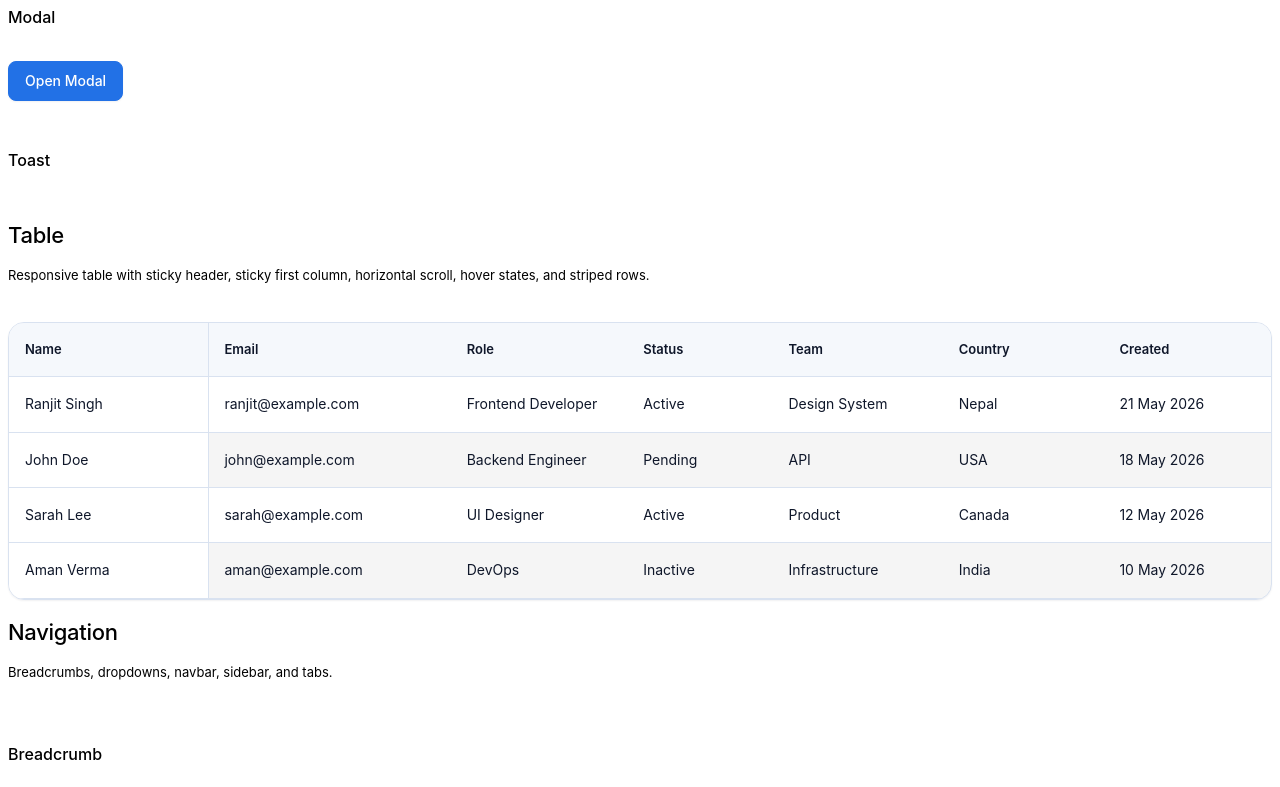
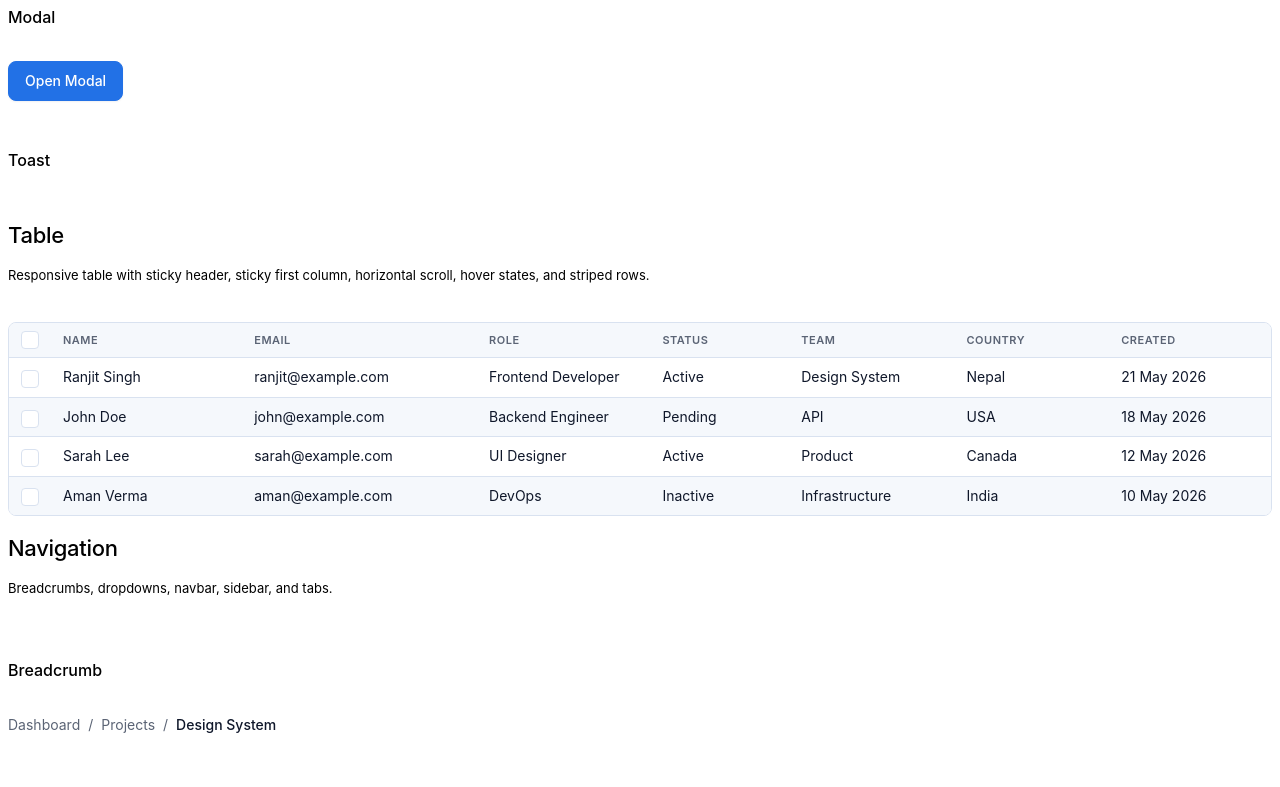
Before and after one commit to Siddhartha-Pandit/RachanaUI-1, a React (Vite) app: page / in a window 1280 px wide. Shown: the part 3356-4143 px from the top of the page. Built offline with nearby package versions, Linux system fonts and the light colour scheme.

Commit message:
feat: add reusable Table component with row selection and Checkboxes support

```diff
--- a/src/components/ui/Forms/Checkboxes/Checkboxes.tsx
+++ b/src/components/ui/Forms/Checkboxes/Checkboxes.tsx
@@ -1,8 +1,10 @@
 import "./Checkboxes.css";
+import { useEffect, useRef } from "react";
 
 interface CheckboxProps {
   label?: string;
   checked?: boolean;
+  indeterminate?: boolean;
   disabled?: boolean;
   onChange?: (checked: boolean) => void;
 }
@@ -10,29 +12,29 @@ interface CheckboxProps {
 export default function Checkboxes({
   label,
   checked,
+  indeterminate,
   disabled,
   onChange,
 }: CheckboxProps) {
+  const ref = useRef<HTMLInputElement>(null);
+
+  useEffect(() => {
+    if (ref.current) {
+      ref.current.indeterminate = !!indeterminate;
+    }
+  }, [indeterminate]);
+
   return (
     <label className="checkbox">
       <input
+        ref={ref}
         type="checkbox"
         checked={checked}
         disabled={disabled}
-        onChange={(e) =>
-          onChange?.(e.target.checked)
-        }
+        onChange={(e) => onChange?.(e.target.checked)}
       />
-
-      <span className="checkbox-box">
-        ✓
-      </span>
-
-      {label && (
-        <span className="checkbox-label">
-          {label}
-        </span>
-      )}
+      <span className="checkbox-box">✓</span>
+      {label && <span className="checkbox-label">{label}</span>}
     </label>
   );
 }
--- a/src/components/ui/Table/Table.css
+++ b/src/components/ui/Table/Table.css
@@ -1,157 +1,147 @@
 .table-wrapper {
   width: 100%;
-
-  border: 1px solid
-    var(--neutral-200);
-
-  border-radius: var(--radius-xl);
-
+  overflow: hidden;
+  border: 1px solid var(--neutral-200);
+  border-radius: var(--radius-md);
   background: var(--neutral-0);
-
-  overflow: hidden;
-
-  box-shadow: var(--shadow-sm);
 }
 
 .table-scroll {
   width: 100%;
-
   overflow-x: auto;
-  overflow-y: auto;
-
+  -webkit-overflow-scrolling: touch;
   scrollbar-width: thin;
-
-  scrollbar-color:
-    var(--neutral-200)
-    transparent;
+  scrollbar-color: var(--neutral-200) transparent;
 }
 
 .table-scroll::-webkit-scrollbar {
   height: 6px;
-  width: 6px;
+}
+
+.table-scroll::-webkit-scrollbar-track {
+  background: transparent;
 }
 
 .table-scroll::-webkit-scrollbar-thumb {
   background: var(--neutral-200);
-
   border-radius: var(--radius-full);
 }
 
 .table {
   width: 100%;
-
-  min-width: 800px;
-
   border-collapse: separate;
   border-spacing: 0;
+  min-width: 600px;
 }
 
+/* ── Header ── */
 .table-head {
-  position: relative;
-
-  padding:
-    var(--sp-4)
-    var(--sp-4);
-
   background: var(--neutral-50);
-
-  color: var(--neutral-700);
-
-  font-size: 13px;
+  color: var(--neutral-400);
+  font-size: 11px;
   font-weight: 600;
-
+  letter-spacing: 0.5px;
+  text-transform: uppercase;
+  padding: var(--sp-2) var(--sp-3);
+  border-bottom: 1px solid var(--neutral-200);
   white-space: nowrap;
-
-  border-bottom: 1px solid
-    var(--neutral-200);
-
-  z-index: 2;
 }
 
 .table-head-sticky {
   position: sticky;
-
   top: 0;
-
-  z-index: 20;
+  z-index: 10;
+  background: var(--neutral-50);
 }
 
-.table-row {
-  transition:
-    background-color
-      var(--motion-fast)
-      var(--ease-out);
+.table-head-check {
+  width: 40px;
+  padding-left: var(--sp-3);
+  /* sticky header check cell must also carry the header bg */
+  background: var(--neutral-50);
 }
 
-.table-row-striped:nth-child(even) {
-  background: rgba(
-    15,
-    23,
-    42,
-    0.02
-  );
+/* ── Sticky first column ── */
+.table-first-column {
+  position: sticky;
+  left: 0;
+  z-index: 5;
+  /* default bg — overridden per-state below */
+  background: var(--neutral-0);
 }
 
-.table-row-hover:hover {
-  background: var(--brand-50);
+/* Header row: first column sticky cell */
+thead .table-first-column {
+  background: var(--neutral-50);
+  z-index: 11;
+  /* above body sticky cells */
 }
 
+/* ── Rows ── */
+.table-row {
+  background: var(--neutral-0);
+  transition: background var(--motion-base) var(--ease-out);
+}
+
+/* Striped */
+.table-row-striped {
+  background: var(--neutral-50);
+}
+
+.table-row-striped .table-first-column {
+  background: var(--neutral-50);
+}
+
+/* Hover */
+.table-row-hover:hover {
+  background: var(--brand-50) !important;
+}
+
+.table-row-hover:hover .table-first-column {
+  background: var(--brand-50) !important;
+}
+
+/* Selected */
+.table-row-selected {
+  background: var(--brand-50) !important;
+}
+
+.table-row-selected .table-first-column {
+  background: var(--brand-50) !important;
+}
+
+.table-row-selected .table-cell {
+  border-top-color: transparent;
+  border-bottom-color: var(--brand-400);
+}
+
+/* ── Cells ── */
 .table-cell {
-  padding:
-    var(--sp-4)
-    var(--sp-4);
-
-  border-bottom: 1px solid
-    var(--neutral-200);
-
+  padding: var(--sp-2) var(--sp-3);
+  border-bottom: 1px solid var(--neutral-200);
   color: var(--neutral-700);
-
   font-size: 14px;
-
   white-space: nowrap;
-
+  overflow: hidden;
+  text-overflow: ellipsis;
   background: inherit;
 }
 
-.table-first-column {
-  position: sticky;
-
-  left: 0;
-
-  z-index: 10;
-
-  background: var(--neutral-0);
-
-  box-shadow:
-    1px 0 0
-    var(--neutral-200);
+.table-cell-check {
+  width: 40px;
+  padding-left: var(--sp-3);
 }
 
-.table-head.table-first-column {
-  z-index: 30;
-
-  background: var(--neutral-50);
+.table-row:last-child .table-cell {
+  border-bottom: none;
 }
 
-.table-empty {
-  padding: var(--sp-12);
-
-  text-align: center;
-
-  color: var(--neutral-400);
+/* ── Pagination slot ── */
+.table-pagination {
+  display: flex;
+  align-items: center;
+  justify-content: flex-end;
+  padding: var(--sp-3) var(--sp-4);
+  border-top: 1px solid var(--neutral-200);
+  background: var(--neutral-0);
 }
-
-@media (max-width: 768px) {
-  .table {
-    min-width: 700px;
-  }
-
-  .table-head,
-  .table-cell {
-    padding:
-      var(--sp-3)
-      var(--sp-3);
-
-    font-size: 13px;
-  }
-}
--- a/src/components/ui/Table/Table.tsx
+++ b/src/components/ui/Table/Table.tsx
@@ -1,141 +1,140 @@
+import { useState } from "react";
 import "./Table.css";
+import Checkboxes from "../Forms/Checkboxes/Checkboxes";
 
 interface TableColumn {
   key: string;
-
   title: string;
-
   width?: string;
-
   sticky?: boolean;
-
   align?: "left" | "center" | "right";
 }
 
 interface TableProps {
   columns: TableColumn[];
-
   data: Record<string, any>[];
-
   stickyHeader?: boolean;
-
   stickyFirstColumn?: boolean;
-
   striped?: boolean;
-
   hoverable?: boolean;
+  selectable?: boolean;
+  onSelectionChange?: (selectedIndices: number[]) => void;
+  paginationSlot?: React.ReactNode;
 }
 
 export default function Table({
   columns,
   data,
+  stickyHeader = true,
+  stickyFirstColumn = false,
+  striped = true,
+  hoverable = true,
+  selectable = true,
+  onSelectionChange,
+  paginationSlot,
+}: TableProps) {
+  const [selectedRows, setSelectedRows] = useState<Set<number>>(new Set());
 
-  stickyHeader = true,
+  const allSelected = data.length > 0 && selectedRows.size === data.length;
+  const someSelected = selectedRows.size > 0 && !allSelected;
 
-  stickyFirstColumn = false,
+  const toggleAll = (checked: boolean) => {
+    const next = checked ? new Set(data.map((_, i) => i)) : new Set<number>();
+    setSelectedRows(next);
+    onSelectionChange?.(Array.from(next));
+  };
 
-  striped = true,
+  const toggleRow = (index: number, checked: boolean) => {
+    const next = new Set(selectedRows);
+    checked ? next.add(index) : next.delete(index);
+    setSelectedRows(next);
+    onSelectionChange?.(Array.from(next));
+  };
 
-  hoverable = true,
-}: TableProps) {
   return (
     <div className="table-wrapper">
       <div className="table-scroll">
         <table className="table">
           <thead>
             <tr>
-              {columns.map(
-                (column, index) => (
+              {selectable && (
+                <th
+                  className={`table-head table-head-check${stickyHeader ? " table-head-sticky" : ""}`}
+                >
+                  <Checkboxes
+                    checked={allSelected}
+                    indeterminate={someSelected}
+                    onChange={toggleAll}
+                  />
+                </th>
+              )}
+              {columns.map((column, index) => (
                 <th
                   key={column.key}
-                    className={`
-                      table-head
-                      ${
-                        stickyHeader
-                          ? "table-head-sticky"
-                          : ""
-                      }
-                      ${
-                        stickyFirstColumn &&
-                        index === 0
-                          ? "table-first-column"
-                          : ""
-                      }
-                    `}
-                    style={{
-                      width:
-                        column.width,
-
-                      textAlign:
-                        column.align ||
-                        "left",
-                    }}
+                  className={[
+                    "table-head",
+                    stickyHeader ? "table-head-sticky" : "",
+                    stickyFirstColumn && index === 0 ? "table-first-column" : "",
+                  ]
+                    .filter(Boolean)
+                    .join(" ")}
+                  style={{ width: column.width, textAlign: column.align || "left" }}
                 >
                   {column.title}
                 </th>
-                )
-              )}
+              ))}
             </tr>
           </thead>
 
           <tbody>
-            {data.map(
-              (row, rowIndex) => (
+            {data.map((row, rowIndex) => {
+              const isSelected = selectedRows.has(rowIndex);
+              return (
                 <tr
                   key={rowIndex}
-                  className={`
-                    table-row
-                    ${
-                      striped
-                        ? "table-row-striped"
-                        : ""
-                    }
-                    ${
-                      hoverable
-                        ? "table-row-hover"
-                        : ""
-                    }
-                  `}
+                  className={[
+                    "table-row",
+                    striped && rowIndex % 2 !== 0 ? "table-row-striped" : "",
+                    hoverable ? "table-row-hover" : "",
+                    isSelected ? "table-row-selected" : "",
+                  ]
+                    .filter(Boolean)
+                    .join(" ")}
                 >
-                  {columns.map(
-                    (
-                      column,
-                      columnIndex
-                    ) => (
+                  {selectable && (
+                    <td className="table-cell table-cell-check">
+                      <Checkboxes
+                        checked={isSelected}
+                        onChange={(checked) => toggleRow(rowIndex, checked)}
+                      />
+                    </td>
+                  )}
+                  {columns.map((column, columnIndex) => (
                     <td
-                        key={
-                          column.key
-                        }
-                        className={`
-                          table-cell
-                          ${
-                            stickyFirstColumn &&
-                            columnIndex ===
-                              0
+                      key={column.key}
+                      className={[
+                        "table-cell",
+                        stickyFirstColumn && columnIndex === 0
                           ? "table-first-column"
-                              : ""
-                          }
-                        `}
-                        style={{
-                          textAlign:
-                            column.align ||
-                            "left",
-                        }}
+                          : "",
+                      ]
+                        .filter(Boolean)
+                        .join(" ")}
+                      style={{ textAlign: column.align || "left" }}
                     >
-                        {
-                          row[
-                            column.key
-                          ]
-                        }
+                      {row[column.key]}
                     </td>
-                    )
-                  )}
+                  ))}
                 </tr>
-              )
-            )}
+              );
+            })}
           </tbody>
         </table>
       </div>
+
+      {paginationSlot && (
+        <div className="table-pagination">{paginationSlot}</div>
+      )}
     </div>
   );
 }
```
Lines whose indentation alone changed are shown as unchanged.
